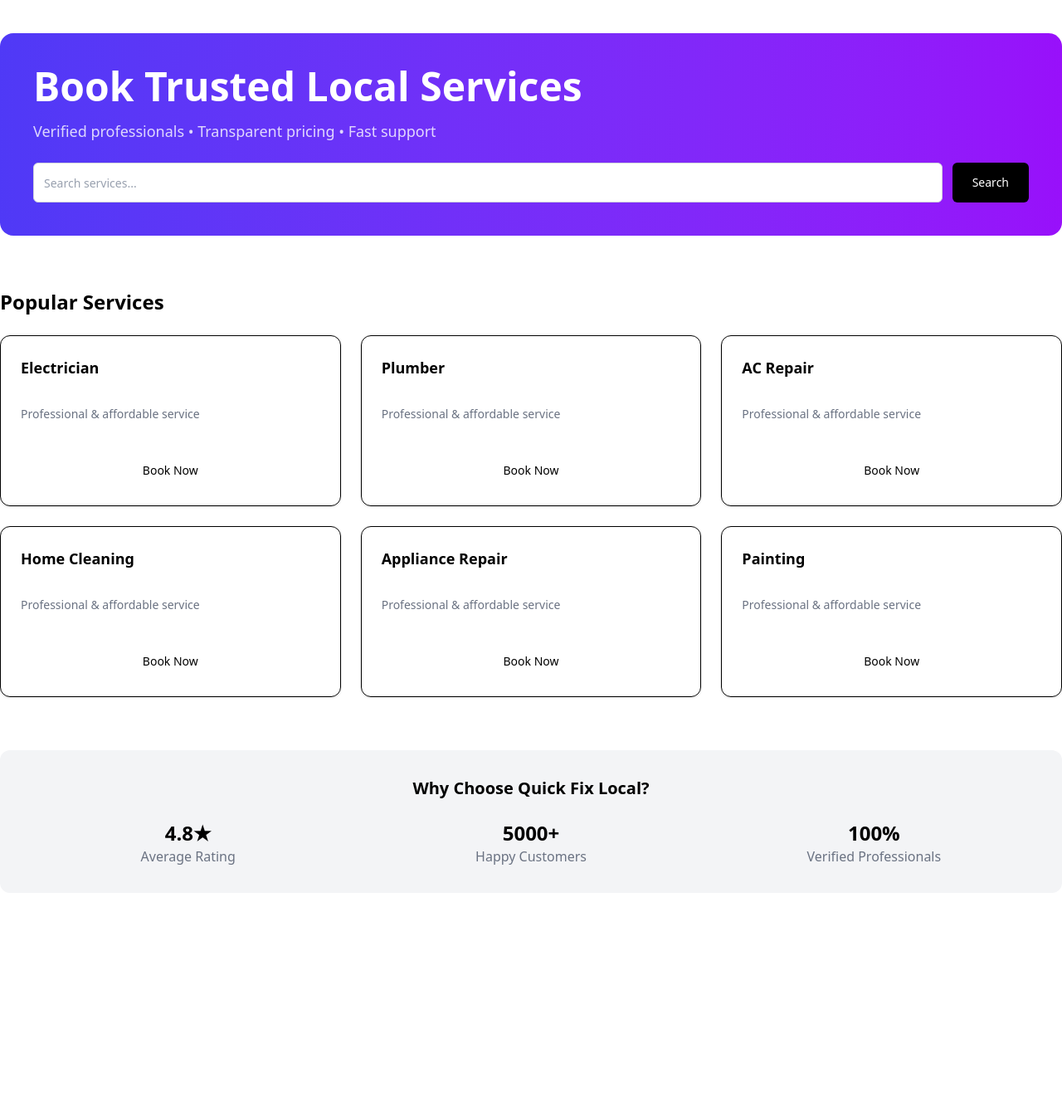
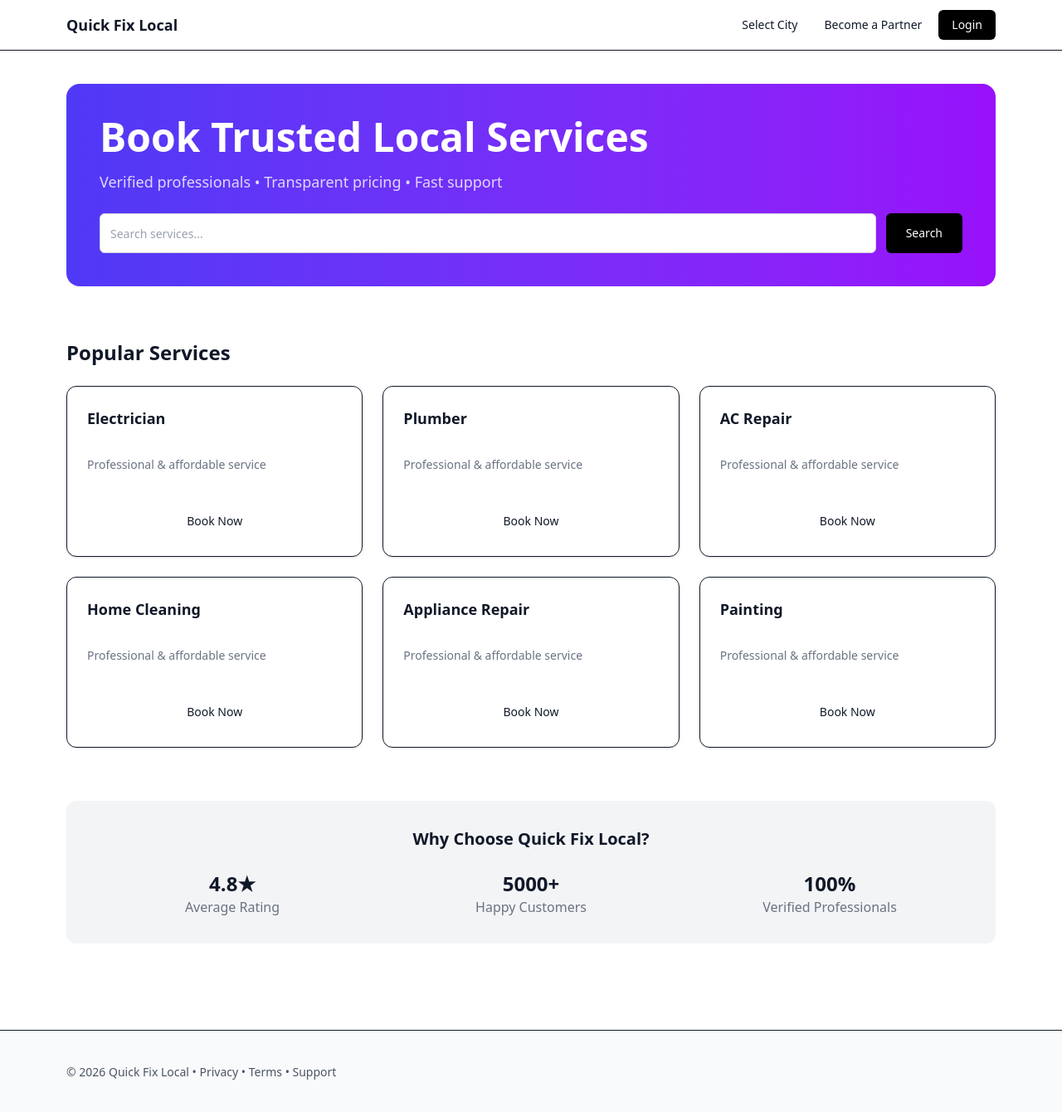
Before and after one commit to adarsh39565-hue/quickfixlocal, a Next.js app: page / in a window 1280 px wide. Shown: the whole page at 83% size. Before the commit the page ends 1116 px from the top, so only its background shows below. Built offline with nearby package versions, Linux system fonts and the light colour scheme.

Commit message:
Update layout.tsx

```diff
--- a/app/layout.tsx
+++ b/app/layout.tsx
@@ -1,10 +1,8 @@
 import "./globals.css";
-import type { Metadata } from "next";
 
-export const metadata: Metadata = {
-  title: "QuickFix Local | Trusted Local Home Services",
-  description:
-    "QuickFix Local connects you with trusted local professionals for fast and reliable home services near you.",
+export const metadata = {
+  title: "Quick Fix Local",
+  description: "Trusted local services",
 };
 
 export default function RootLayout({
@@ -14,7 +12,37 @@
 }) {
   return (
     <html lang="en">
-      <body>{children}</body>
+      <body className="min-h-screen bg-white text-gray-900">
+        <header className="sticky top-0 z-50 border-b bg-white/80 backdrop-blur">
+          <div className="mx-auto flex max-w-6xl items-center justify-between px-4 py-3">
+            <div className="text-lg font-semibold">Quick Fix Local</div>
+
+            <div className="hidden gap-2 md:flex">
+              <a className="rounded-md px-3 py-2 text-sm hover:bg-gray-100" href="#">
+                Select City
+              </a>
+              <a className="rounded-md px-3 py-2 text-sm hover:bg-gray-100" href="#">
+                Become a Partner
+              </a>
+              <a className="rounded-md bg-black px-4 py-2 text-sm text-white hover:bg-gray-800" href="#">
+                Login
+              </a>
+            </div>
+
+            <div className="md:hidden">
+              <button className="rounded-md border px-3 py-2 text-sm">Menu</button>
+            </div>
+          </div>
+        </header>
+
+        <main className="mx-auto max-w-6xl px-4">{children}</main>
+
+        <footer className="mt-16 border-t bg-gray-50">
+          <div className="mx-auto max-w-6xl px-4 py-10 text-sm text-gray-600">
+            © {new Date().getFullYear()} Quick Fix Local • Privacy • Terms • Support
+          </div>
+        </footer>
+      </body>
     </html>
   );
 }
```
